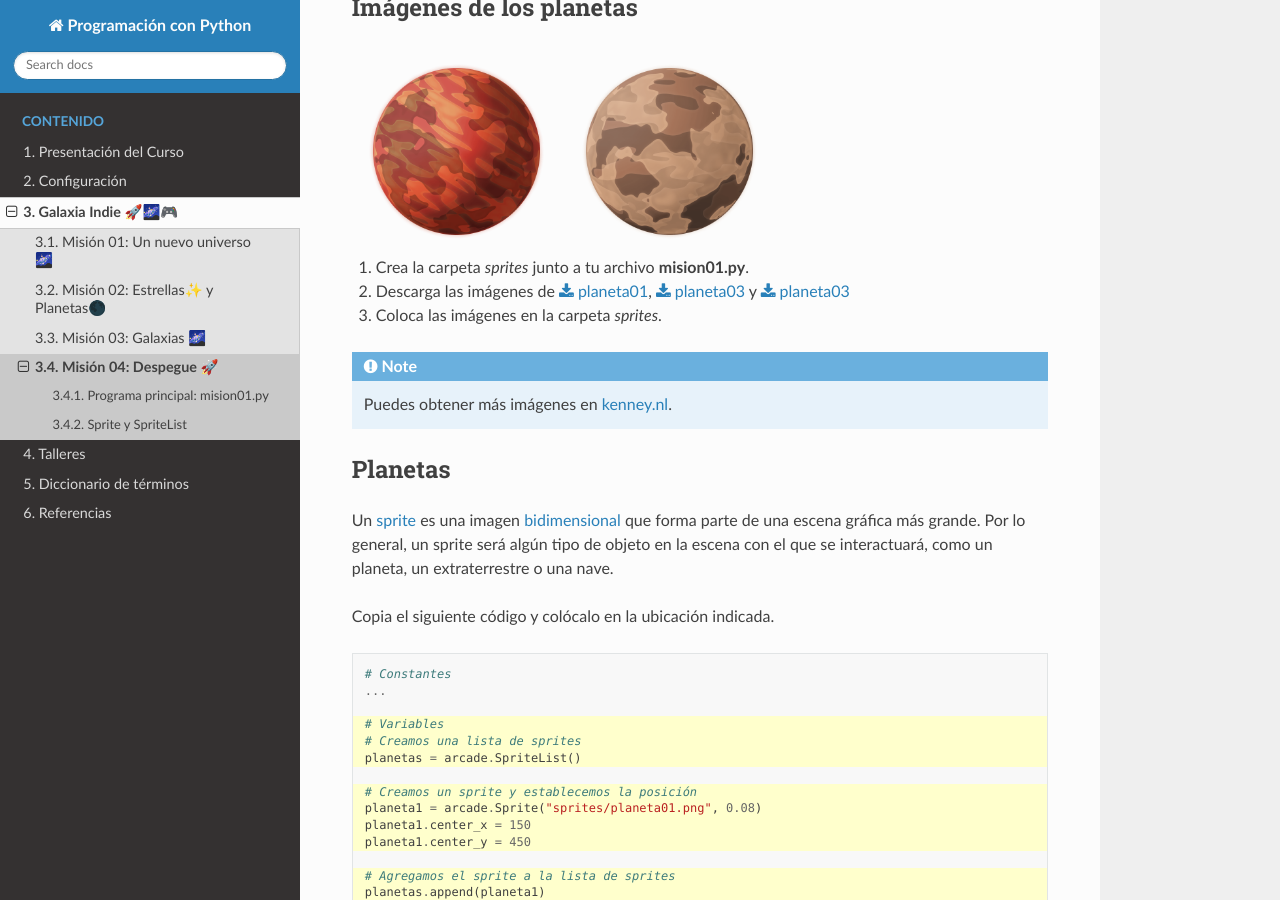
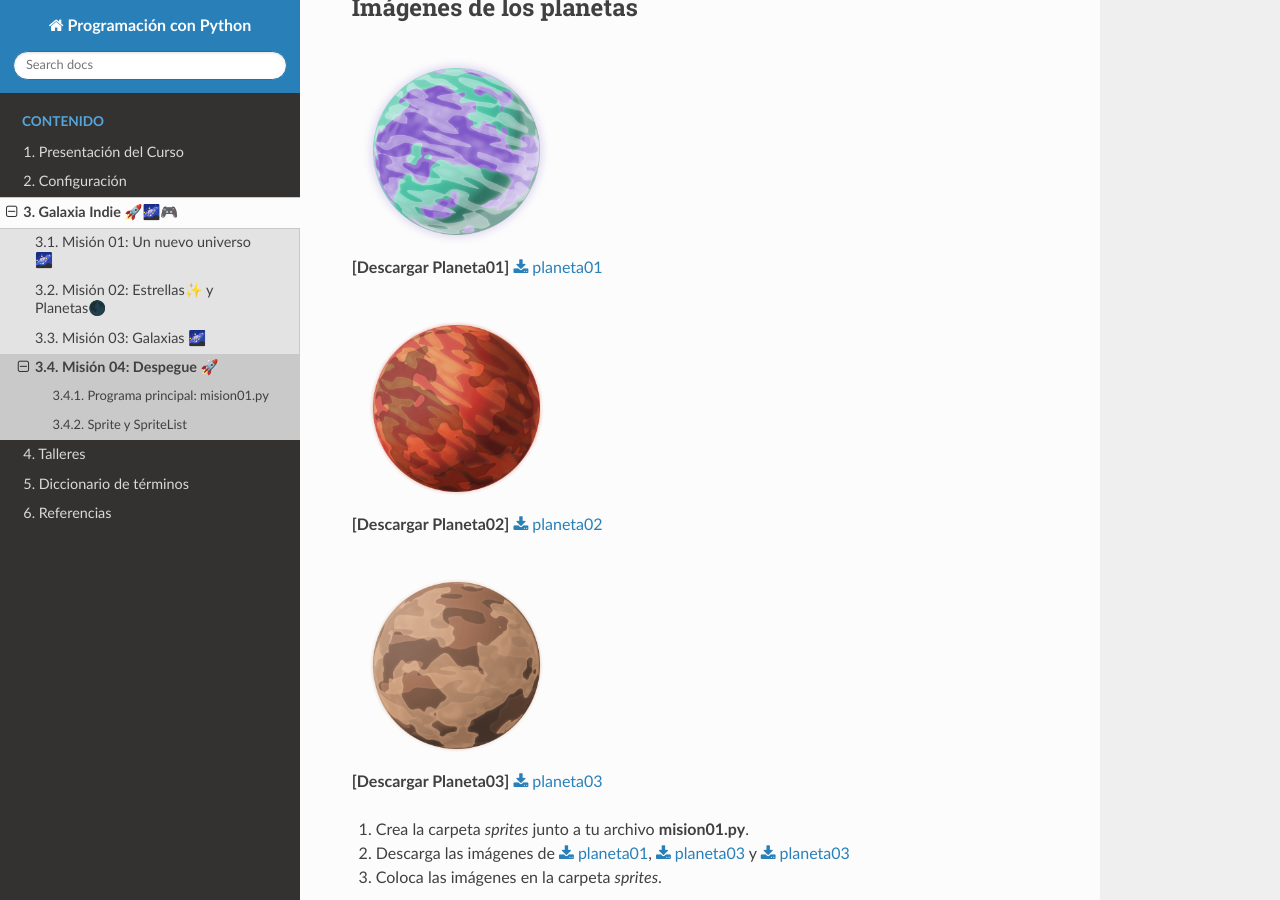
Before and after one commit to aavendan/programacion-python, a Sphinx documentation site: the page built from docs/source/sesiones/sesion04.rst, in a window 1280 px wide and 900 px high, scrolled down 1495 px. Built offline with Sphinx 7.4.7 and the Read the Docs theme 3.1.0, drawn with Linux system fonts in a browser that asks for light colours.

Commit message:
download

```diff
--- a/docs/source/sesiones/sesion04.rst
+++ b/docs/source/sesiones/sesion04.rst
@@ -66,15 +66,19 @@
     :width: 30%
     :alt: Planeta01
 
-    **[Descargar Planeta01]** :download:`planeta01 <../img/sesion04/planeta01.png>`
+  **[Descargar Planeta01]** :download:`planeta01 <../img/sesion04/planeta01.png>`
 
   .. image:: ../img/sesion04/planeta02.png
     :width: 30%
     :alt: Planeta02
 
+  **[Descargar Planeta02]** :download:`planeta02 <../img/sesion04/planeta02.png>`
+
   .. image:: ../img/sesion04/planeta03.png
     :width: 30%
     :alt: Planeta03
+
+  **[Descargar Planeta03]** :download:`planeta03 <../img/sesion04/planeta03.png>`
 
 #. Crea la carpeta `sprites` junto a tu archivo **mision01.py**.
 #. Descarga las imágenes de :download:`planeta01 <../img/sesion04/planeta01.png>`, :download:`planeta03 <../img/sesion04/planeta03.png>`  y :download:`planeta03 <../img/sesion04/planeta03.png>`
```
